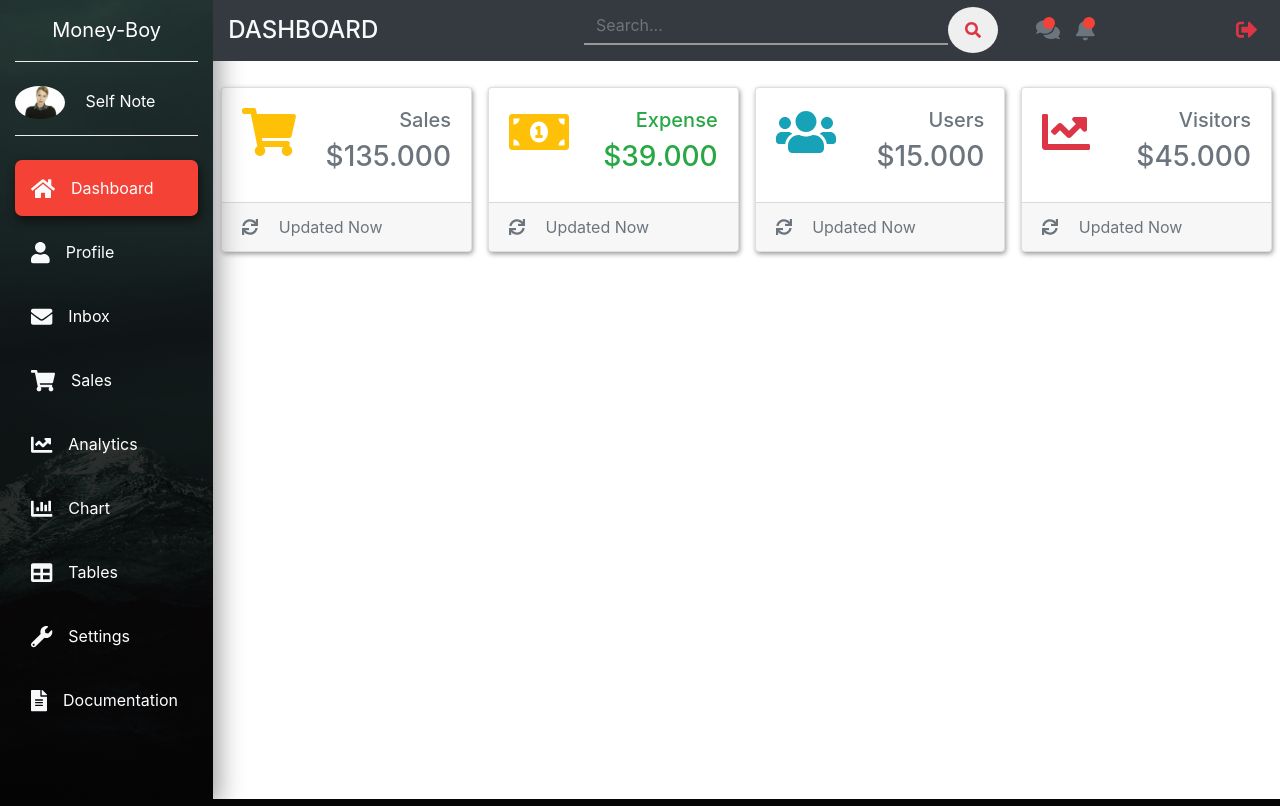
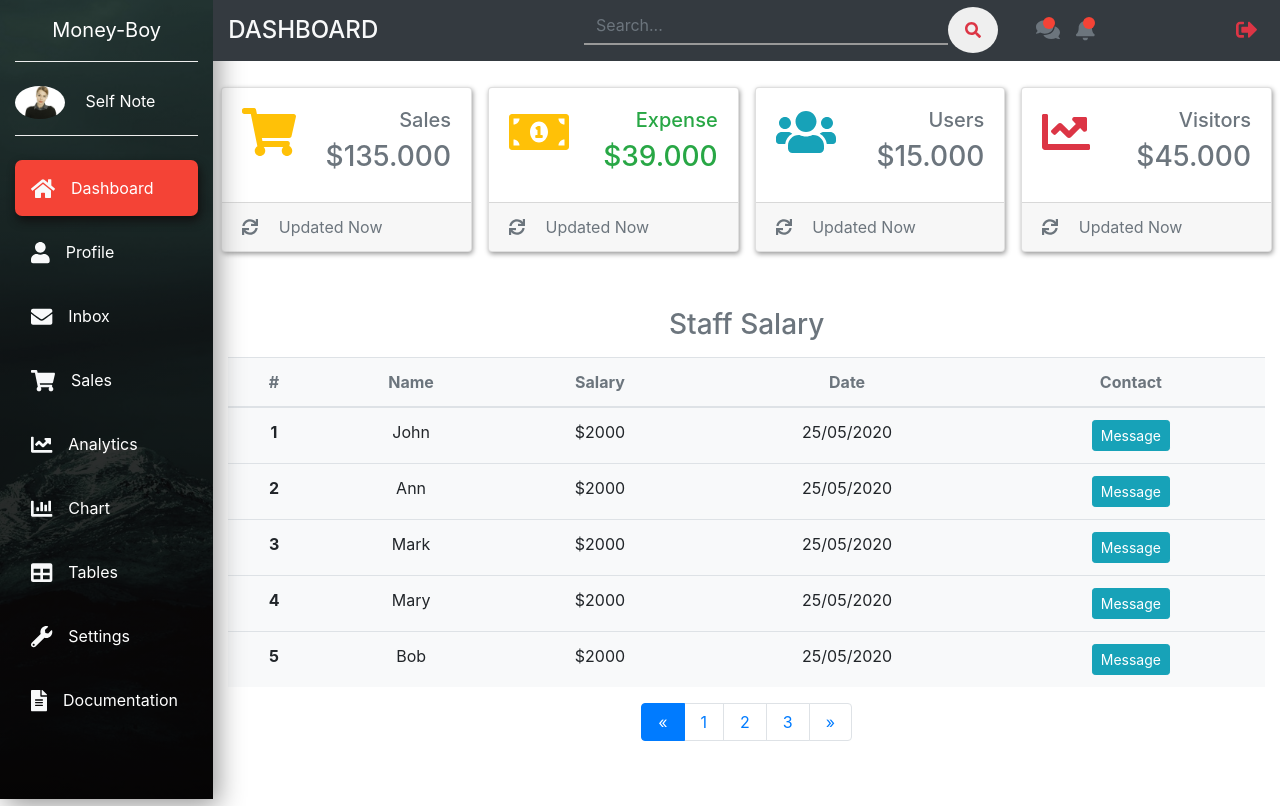
Before and after one commit to ono5/money-boy, a Django app: page / in a window 1280 px wide. Shown: the part 1-807 px from the top of the page. Run offline with Django 3.2, Linux system fonts and the light colour scheme; the visitor is signed in with stand-in values (Sample User, id 1); some libraries are stand-ins or nearby versions.

Commit message:
feat: Added tables on admin page

```diff
--- a/src/dashboard/templates/dashboard/dashboard.html
+++ b/src/dashboard/templates/dashboard/dashboard.html
@@ -12,6 +12,9 @@
     <!-- card -->
     {% include "dashboard/card.html" %}
     <!-- end of card -->
+    <!-- tables -->
+    {% include "dashboard/tables.html" %}
+    <!-- end of tables -->
 {% endblock %}
 
 
--- /dev/null
+++ b/src/dashboard/templates/dashboard/tables.html
@@ -0,0 +1,137 @@
+{% load static %}
+
+{% block custom_static %}
+    <link rel="stylesheet" href="{% static 'css/dashboard/tables.css' %}">
+{% endblock custom_static %}
+
+<section>
+    <div class="container-fluid">
+        <div class="row mb-5">
+            <div class="col-xl-10 col-lg-9 col-md-8 ml-auto">
+                <div class="row">
+                    <div class="col-12">
+                        <h3 class="text-muted text-center mb-3">Staff Salary</h3>
+                        <table class="table bg-light text-center">
+                            <thead>
+                                <tr class="text-muted">
+                                    <th>#</th>
+                                    <th>Name</th>
+                                    <th>Salary</th>
+                                    <th>Date</th>
+                                    <th>Contact</th>
+                                </tr>
+                            </thead>
+                            <tbody>
+                                <tr>
+                                    <th>1</th>
+                                    <td>John</td>
+                                    <td>$2000</td>
+                                    <td>25/05/2020</td>
+                                    <td>
+                                        <button
+                                          type="button"
+                                          class="btn btn-info btn-sm"
+                                        >
+                                          Message
+                                        </button>
+                                    </td>
+                                </tr>
+                                <tr>
+                                    <th>2</th>
+                                    <td>Ann</td>
+                                    <td>$2000</td>
+                                    <td>25/05/2020</td>
+                                    <td>
+                                        <button
+                                          type="button"
+                                          class="btn btn-info btn-sm"
+                                        >
+                                          Message
+                                        </button>
+                                    </td>
+                                </tr>
+                                <tr>
+                                    <th>3</th>
+                                    <td>Mark</td>
+                                    <td>$2000</td>
+                                    <td>25/05/2020</td>
+                                    <td>
+                                        <button
+                                          type="button"
+                                          class="btn btn-info btn-sm"
+                                        >
+                                          Message
+                                        </button>
+                                    </td>
+                                </tr>
+                                <tr>
+                                    <th>4</th>
+                                    <td>Mary</td>
+                                    <td>$2000</td>
+                                    <td>25/05/2020</td>
+                                    <td>
+                                        <button
+                                          type="button"
+                                          class="btn btn-info btn-sm"
+                                        >
+                                          Message
+                                        </button>
+                                    </td>
+                                </tr>
+                                <tr>
+                                    <th>5</th>
+                                    <td>Bob</td>
+                                    <td>$2000</td>
+                                    <td>25/05/2020</td>
+                                    <td>
+                                        <button
+                                          type="button"
+                                          class="btn btn-info btn-sm"
+                                        >
+                                          Message
+                                        </button>
+                                    </td>
+                                </tr>
+                            </tbody>
+                        </table>
+                        <!-- pagenation -->
+                        <nav>
+                            <ul class="pagination justify-content-center">
+                                <li class="page-item active">
+                                    <a href="#" class="page-link py-2 px-3">
+                                        <span>&laquo;</span>
+                                    </a>
+                                </li>
+                                <li class="page-item">
+                                    <a href="#" class="page-link py-2 px-3">
+                                        1
+                                    </a>
+                                </li>
+                                <li class="page-item">
+                                    <a href="#" class="page-link py-2 px-3">
+                                        2
+                                    </a>
+                                </li>
+                                <li class="page-item">
+                                    <a href="#" class="page-link py-2 px-3">
+                                        3
+                                    </a>
+                                </li>
+                                <li class="page-item">
+                                    <a href="#" class="page-link py-2 px-3">
+                                        <span>&raquo;</span>
+                                    </a>
+                                </li>
+                            </ul>
+                        </nav>
+                        <!-- end of pagenation -->
+
+                    </div>
+                    <div class="col-12">
+
+                    </div>
+                </div>
+            </div>
+        </div>
+    </div>
+</section>
```
Also changed, not shown: src/dashboard/static/css/dashboard/tables.css (added).
